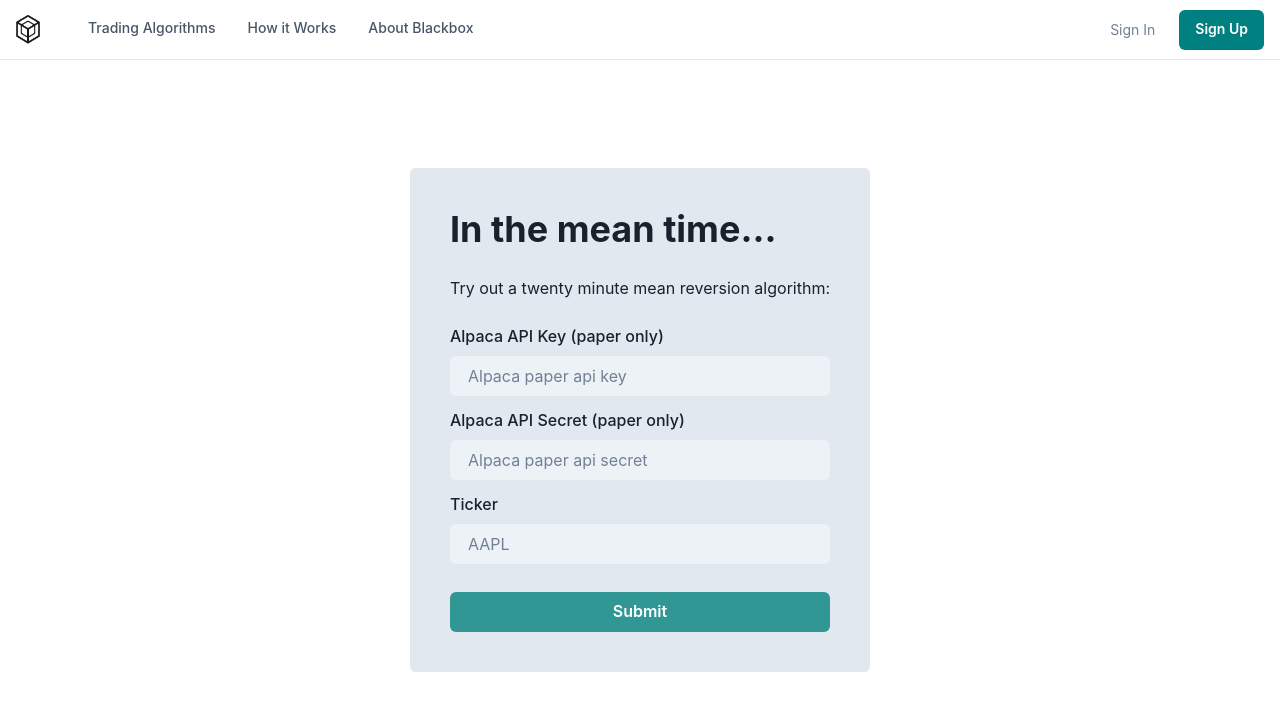
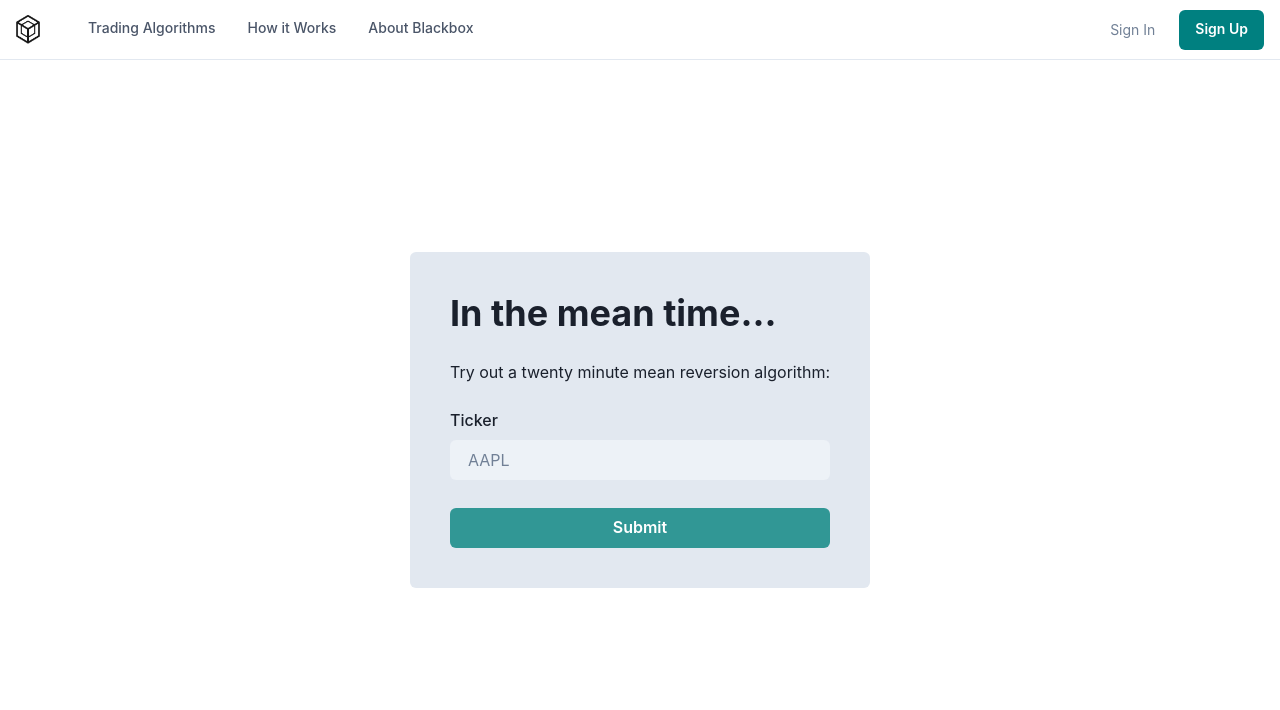
Before and after one commit to willgolden5/algos-for-all, a Next.js app: page /trading-algorithms in a window 1280 px wide. Shown: the top 710 px of the page. Built offline with nearby package versions, Linux system fonts and the light colour scheme.

Commit message:
form refactor

```diff
--- a/package.json
+++ b/package.json
@@ -9,7 +9,6 @@
     "lint": "next lint"
   },
   "dependencies": {
-    "@alpacahq/alpaca-trade-api": "^2.16.1",
     "@babel/core": "^7.0.0",
     "@chakra-ui/icons": "2.0.10",
     "@chakra-ui/react": "^2.3.7",
--- a/pages/trading-algorithms.tsx
+++ b/pages/trading-algorithms.tsx
@@ -7,15 +7,14 @@ import { useState } from 'react';
 
 const TradingAlgorithms = () => {
   const [ticker, setTicker] = useState('');
-  const [apiKey, setApiKey] = useState('');
-  const [apiSecret, setApiSecret] = useState('');
+
   const toast = useToast();
 
   const handleSubmit = async () => {
-    if (ticker && apiKey && apiSecret) {
+    if (ticker) {
       const res = await fetch('/api/start-algo', {
         method: 'POST',
-        body: JSON.stringify({ ticker, apiKey, apiSecret, algo: 'mean-reversion' }),
+        body: JSON.stringify({ ticker, algo: 'mean-reversion' }),
       });
       const data = await res.json();
       console.log(data);
@@ -51,20 +50,6 @@ const TradingAlgorithms = () => {
         <Heading mb={6}>In the mean time...</Heading>
         <Text mb={6}>Try out a twenty minute mean reversion algorithm:</Text>
         <FormControl>
-          <FormLabel>Alpaca API Key (paper only)</FormLabel>
-          <Input
-            placeholder='Alpaca paper api key'
-            variant='filled'
-            mb={3}
-            onChange={(e) => setApiKey(e.target.value)}
-          />
-          <FormLabel>Alpaca API Secret (paper only)</FormLabel>
-          <Input
-            placeholder='Alpaca paper api secret'
-            variant='filled'
-            mb={3}
-            onChange={(e) => setApiSecret(e.target.value)}
-          />
           <FormLabel>Ticker</FormLabel>
           <Input placeholder='AAPL' variant='filled' mb={3} onChange={(e) => setTicker(e.target.value)} />
         </FormControl>
```
Also changed, not shown: 1 other file (tests, documents, lock files or other folders).
